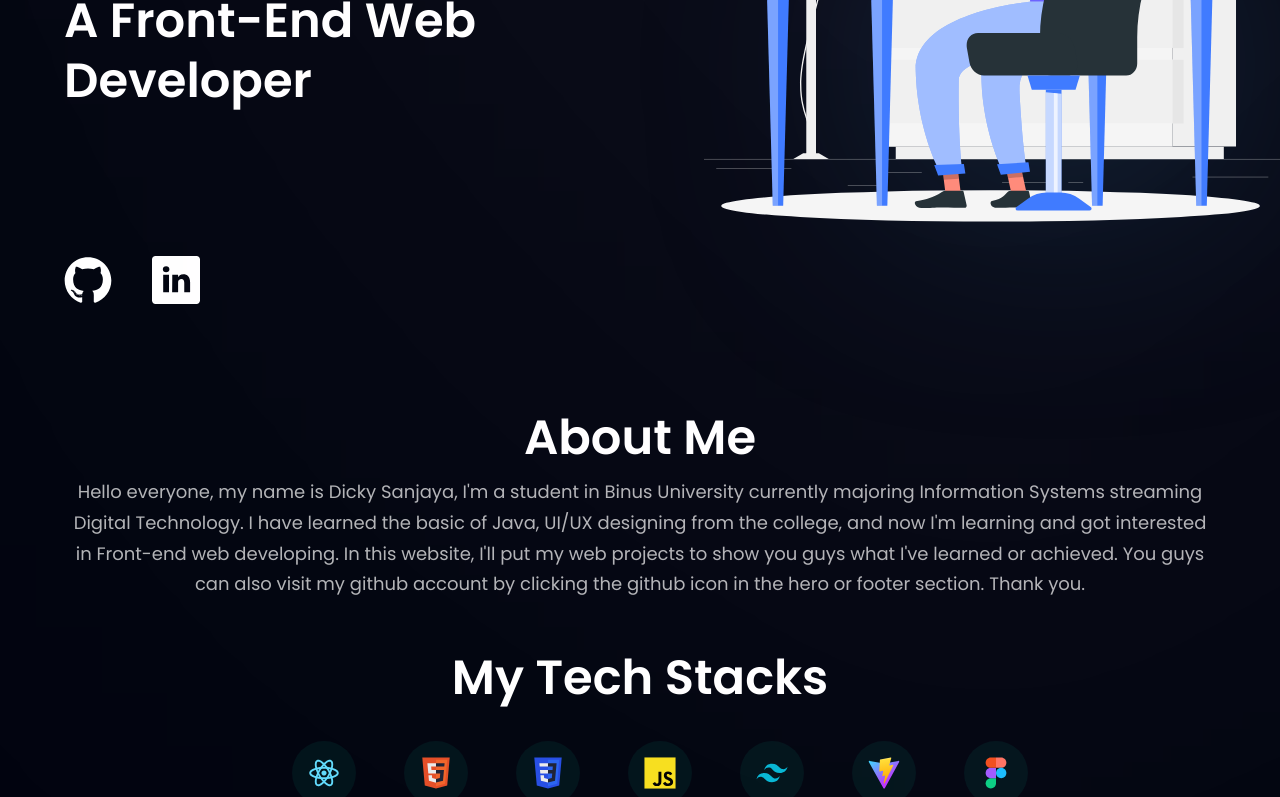
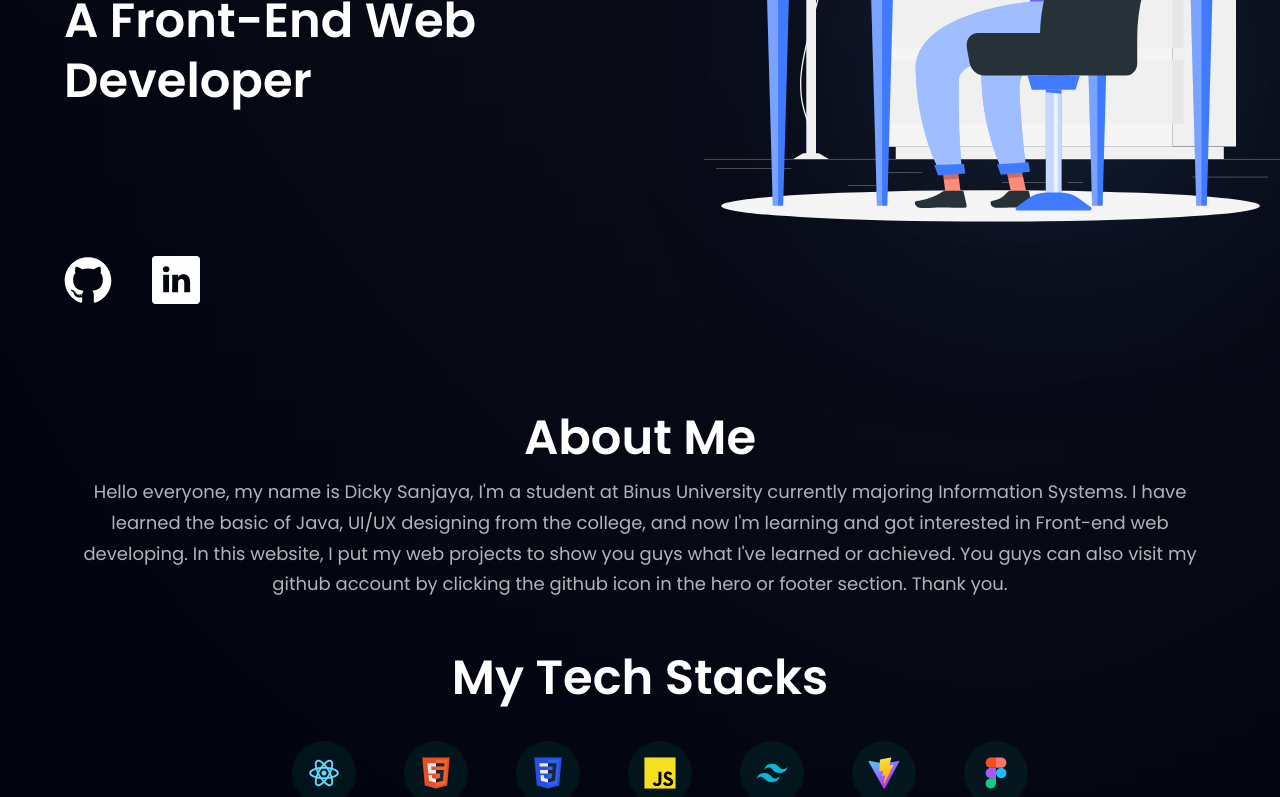
Before and after one commit to dckysss/portfolio, a React (Vite) app: page / in a window 1280 px wide. Shown: the part 405-1202 px from the top of the page. Built offline with nearby package versions, Linux system fonts and the light colour scheme.

Commit message:
about text

```diff
--- a/src/components/About.jsx
+++ b/src/components/About.jsx
@@ -13,7 +13,7 @@ const About = () => (
     <section id="about-me" className={`${styles.paddingY} mt-6`}>
       <div className="flex-1 flex-col text-center mb-10">
         <h2 className={styles.heading2}>About Me</h2>
-        <p className={styles.paragraph}>Hello everyone, my name is Dicky Sanjaya, I'm a student in Binus University currently majoring Information Systems streaming Digital Technology. I have learned the basic of Java, UI/UX designing from the college, and now I'm learning and got interested in Front-end web developing. In this website, I'll put my web projects to show you guys what I've learned or achieved. You guys can also visit my github account by clicking the github icon in the hero or footer section. Thank you.</p>
+        <p className={styles.paragraph}>Hello everyone, my name is Dicky Sanjaya, I'm a student at Binus University currently majoring Information Systems. I have learned the basic of Java, UI/UX designing from the college, and now I'm learning and got interested in Front-end web developing. In this website, I put my web projects to show you guys what I've learned or achieved. You guys can also visit my github account by clicking the github icon in the hero or footer section. Thank you.</p>
       </div>
 
       <div className="flex-1 flex-col text-center">
```
